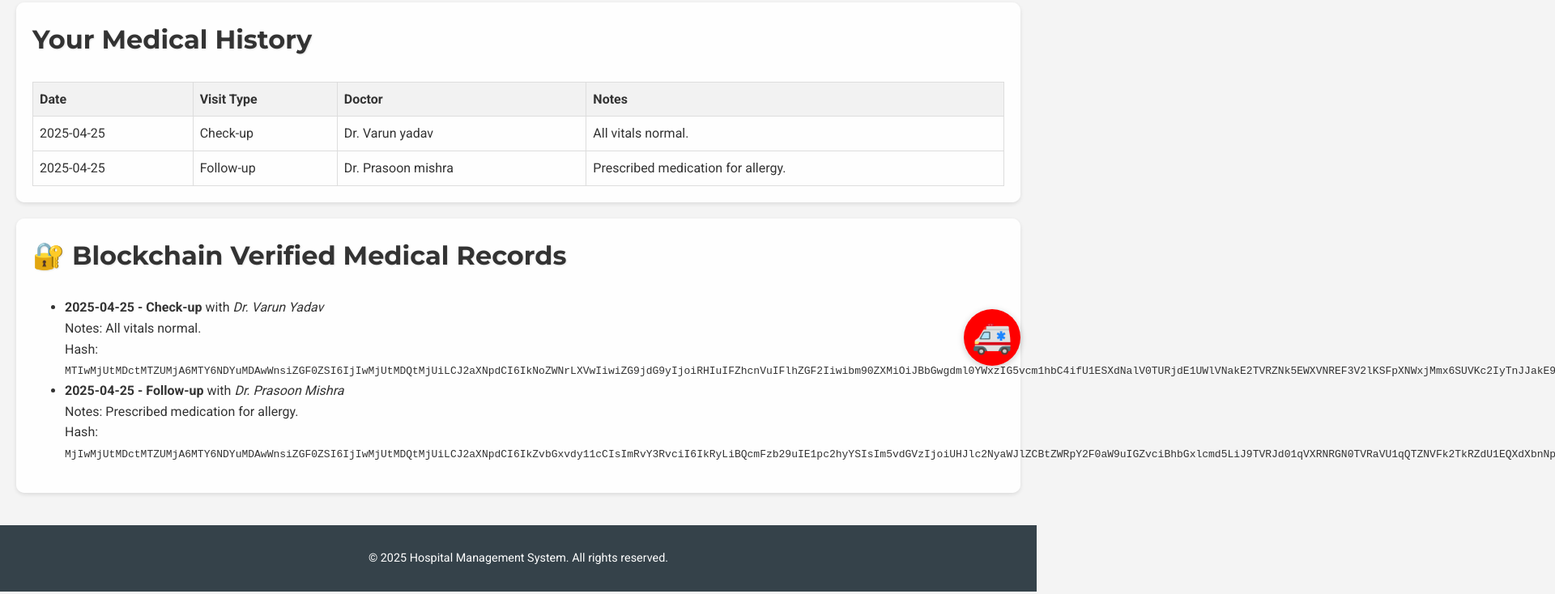
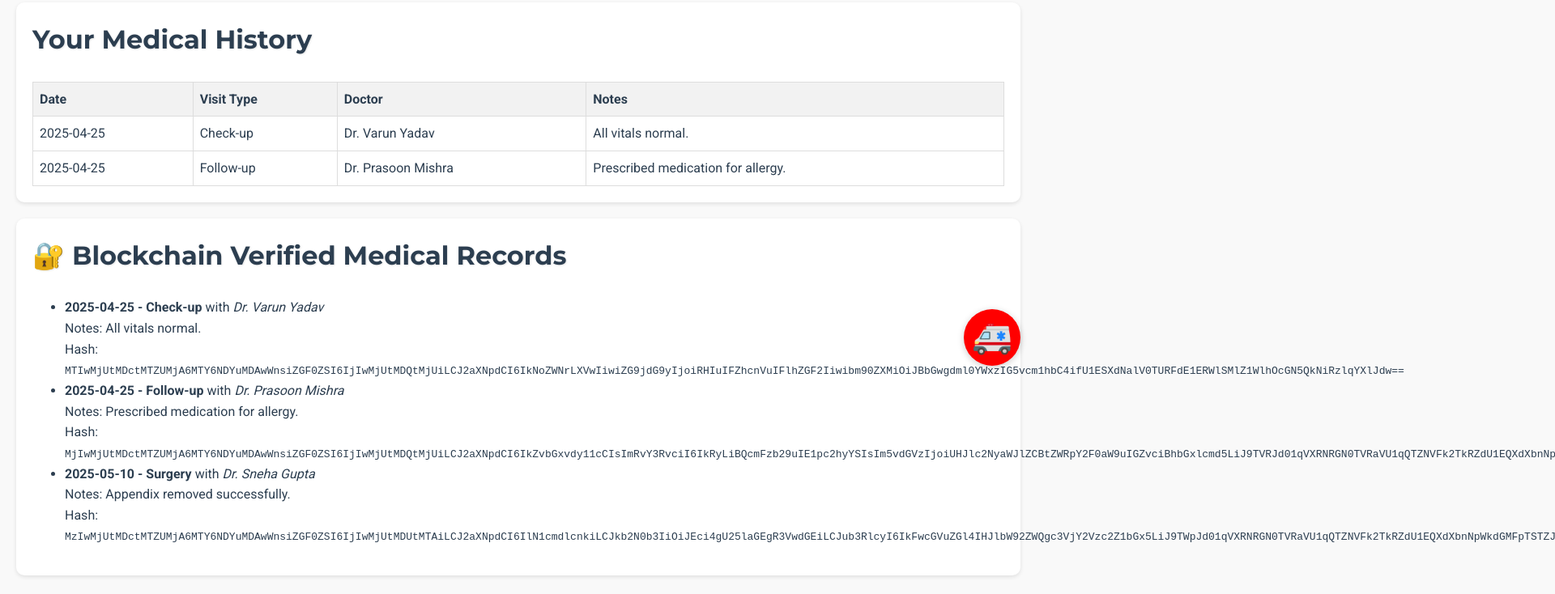
Before and after one commit to princek830/HMS-website, a plain HTML site: page patient-records.html in a window 1280 px wide. Shown: the part 328-1062 px from the top of the page at 81% size, 1920 px wide, since content can reach past the window. Drawn offline with Linux system fonts and the light colour scheme.

Commit message:
Updated some code in paitents records portal

```diff
--- a/patient-records.html
+++ b/patient-records.html
@@ -4,8 +4,8 @@
   <meta charset="UTF-8" />
   <meta name="viewport" content="width=device-width, initial-scale=1" />
   <title>Hospital Management System</title>
-  <link rel="stylesheet" href="styles.css"> <!-- Link to CSS file -->
-
+  <link rel="stylesheet" href="styles.css">
+  <style>
    <style>
     :root {
       --background-color: #f4f4f4;
@@ -154,6 +154,7 @@
       text-decoration: none;
     }
     </style>
+  </style>
 </head>
 <body>
   <header>
@@ -165,8 +166,10 @@
       </ul>
     </nav>
   </header>
+
   <main>
-        <button id="theme-toggle" class="button">🌙</button> <!-- Moon symbol for night mode -->
+    <button id="theme-toggle" class="button">🌙</button>
+
     <section>
       <h2>Your Medical History</h2>
       <table>
@@ -179,13 +182,13 @@
         <tr>
           <td>2025-04-25</td>
           <td>Check-up</td>
-                    <td>Dr. Varun yadav</td>
+          <td>Dr. Varun Yadav</td>
           <td>All vitals normal.</td>
         </tr>
         <tr>
           <td>2025-04-25</td>
           <td>Follow-up</td>
-                    <td>Dr. Prasoon mishra </td>
+          <td>Dr. Prasoon Mishra</td>
           <td>Prescribed medication for allergy.</td>
         </tr>
       </table>
@@ -197,14 +200,16 @@
         <p>Loading verified records...</p>
       </div>
     </section>
+  </main>
 
-    </main>
   <footer>
     <p>&copy; 2025 Hospital Management System. All rights reserved.</p>
   </footer>
+
   <a href="tel:108" class="ambulance-float" title="Call Ambulance">🚑</a>
+
+  <!-- 🌙 Theme toggle -->
   <script>
-    // Theme toggle
     const toggleButton = document.getElementById('theme-toggle');
     if (localStorage.getItem('theme') === 'night') {
       document.documentElement.setAttribute('data-theme', 'night');
@@ -226,11 +231,51 @@
         toggleButton.textContent = '☀️';
       }
     });
+  </script>
 
-    </script>
-<script src="blockchain.js"></script>
+  <!-- 🧱 Blockchain Logic -->
   <script>
-  // Example dummy data to simulate loading from blockchain
+    class Block {
+      constructor(index, timestamp, data, previousHash = '') {
+        this.index = index;
+        this.timestamp = timestamp;
+        this.data = data;
+        this.previousHash = previousHash;
+        this.hash = this.calculateHash();
+      }
+
+      calculateHash() {
+        return btoa(this.index + this.timestamp + JSON.stringify(this.data) + this.previousHash);
+      }
+    }
+
+    class Blockchain {
+      constructor() {
+        this.chain = [this.createGenesisBlock()];
+      }
+
+      createGenesisBlock() {
+        return new Block(0, "2025-01-01", "Genesis Block", "0");
+      }
+
+      getLatestBlock() {
+        return this.chain[this.chain.length - 1];
+      }
+
+      addBlock(data) {
+        const newBlock = new Block(this.chain.length, new Date().toISOString(), data, this.getLatestBlock().hash);
+        this.chain.push(newBlock);
+      }
+
+      getAllBlocks() {
+        return this.chain;
+      }
+    }
+
+    // 🔧 Create blockchain instance
+    const hospitalBlockchain = new Blockchain();
+
+    // 🩺 Dummy Data
     const records = [
       {
         date: "2025-04-25",
@@ -243,21 +288,25 @@
         visit: "Follow-up",
         doctor: "Dr. Prasoon Mishra",
         notes: "Prescribed medication for allergy."
+      },
+      {
+        date: "2025-05-10",
+        visit: "Surgery",
+        doctor: "Dr. Sneha Gupta",
+        notes: "Appendix removed successfully."
       }
     ];
 
-  // Assuming blockchain.js has a function addBlock and getBlockchain
-  records.forEach((rec, index) => {
-    addBlock(`Visit ${index + 1}`, rec);
+    records.forEach((rec, i) => {
+      hospitalBlockchain.addBlock(rec);
     });
 
-
     const blockchainUI = document.getElementById("blockchain-records");
-const allBlocks = getBlockchain();
+    const allBlocks = hospitalBlockchain.getAllBlocks();
 
     blockchainUI.innerHTML = `<ul>${
       allBlocks
-    .slice(1) // ✅ Skip the Genesis Block
+        .slice(1) // Skip genesis block
         .map(block => `
           <li>
             <strong>${block.data.date} - ${block.data.visit}</strong> with <em>${block.data.doctor}</em><br />
@@ -267,6 +316,5 @@ blockchainUI.innerHTML = `<ul>${
         `).join('')
     }</ul>`;
   </script>
-
 </body>
 </html>
```
Lines whose indentation alone changed are shown as unchanged.
